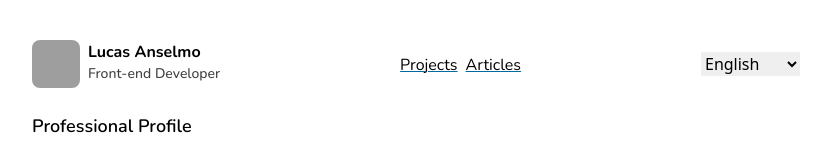
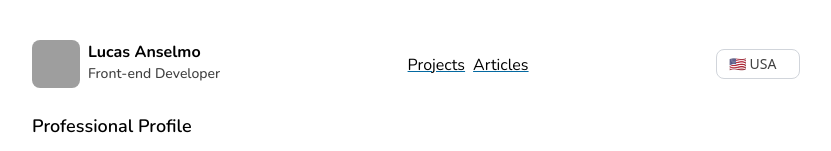
Before and after one commit to LucasAnselmoSilva12345/lucasanselmo-portfolio, a React (Vite) app: page / in a window 1280 px wide. Shown: the top 151 px of the page, without its empty margins (224-1055 px from the left). Built offline with nearby package versions, Linux system fonts and the light colour scheme; grey boxes are pictures that could not be loaded.

Commit message:
style(language-switcher): apply component styling

```diff
--- a/src/components/language-switcher.tsx
+++ b/src/components/language-switcher.tsx
@@ -3,7 +3,7 @@ import { useTranslation } from 'react-i18next';
 const supportedLanguages = ['pt-BR', 'en'];
 
 export function LanguageSwitcher() {
-  const { i18n } = useTranslation();
+  const { t, i18n } = useTranslation();
 
   const currentLanguage = supportedLanguages.includes(i18n.language)
     ? i18n.language
@@ -16,17 +16,20 @@ export function LanguageSwitcher() {
   return (
     <>
       <label htmlFor="language-select" className="sr-only">
-        Change language
+        {t('common.change_language')}
       </label>
 
+      <div>
         <select
           id="language-select"
           value={currentLanguage}
           onChange={handleChange}
+          className="appearance-none bg-transparent border border-gray-300 rounded-lg py-1 px-3 text-sm font-medium text-neutral-700 hover:border-gray-400 focus:outline-none focus:ring-2 focus:ring-blue-500 focus:border-blue-500 transition cursor-pointer"
         >
-        <option value="pt-BR">Português</option>
-        <option value="en">English</option>
+          <option value="pt-BR">🇧🇷 Brasil</option>
+          <option value="en">🇺🇸 USA</option>
         </select>
+      </div>
     </>
   );
 }
```
Lines whose indentation alone changed are shown as unchanged.
